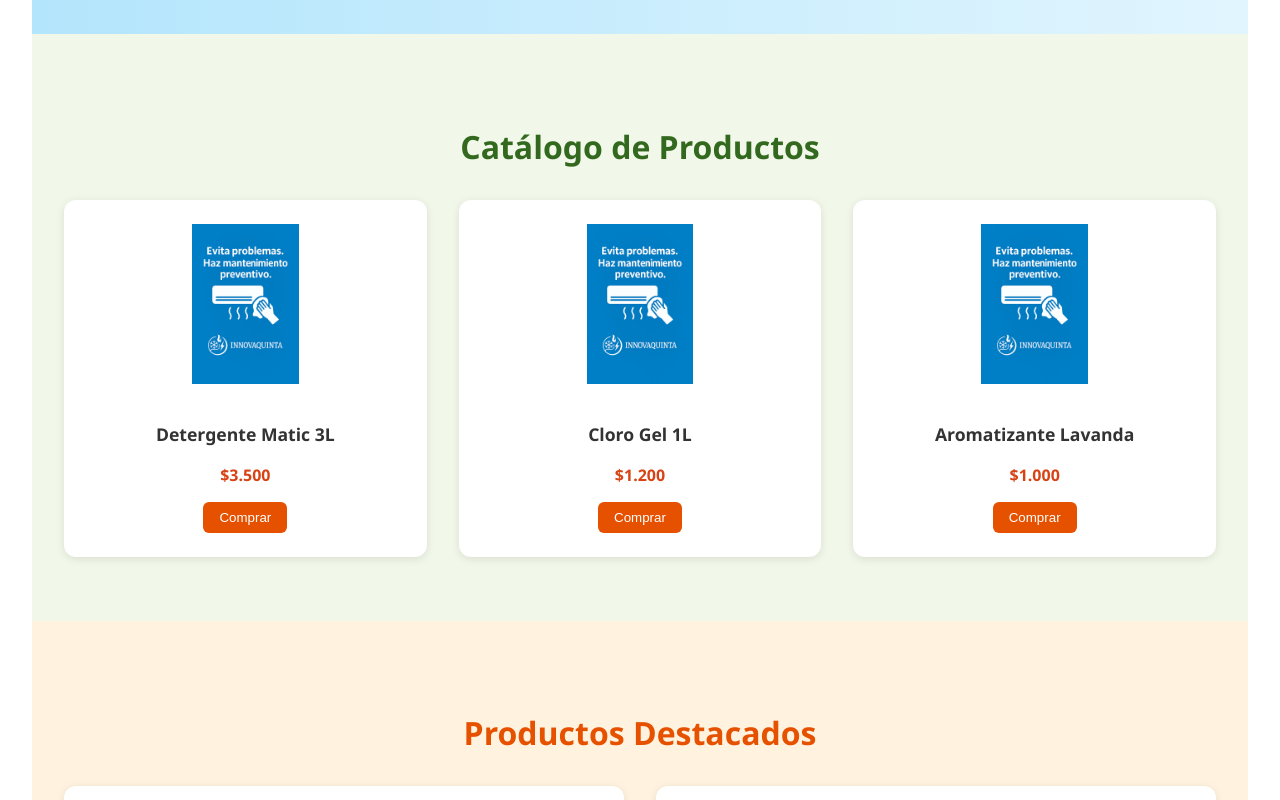
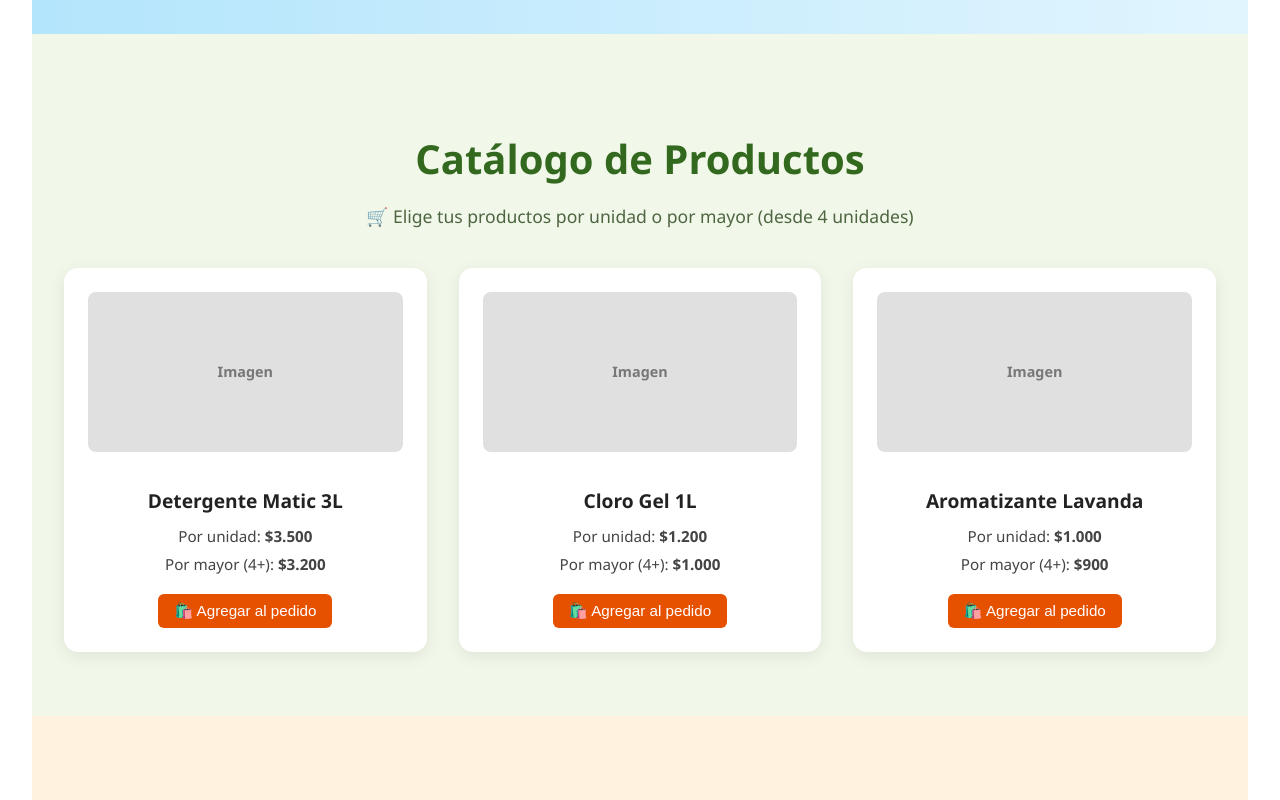
Before and after one commit to Marshelby/joaco-ro, a React (Vite) app: page / in a window 1280 px wide. Shown: the part 860-1660 px from the top of the page. Built offline with nearby package versions, Linux system fonts and the light colour scheme.

Commit message:
Mejorado catálogo: estilos pro, precios por unidad y por mayor, botón con ícono

```diff
--- a/src/components/Catalogo.css
+++ b/src/components/Catalogo.css
@@ -5,9 +5,16 @@
 }
 
 .catalogo h2 {
-  font-size: 2rem;
-  margin-bottom: 2rem;
+  font-size: 2.5rem;
+  margin-bottom: 0.5rem;
   color: #33691e;
+}
+
+.catalogo-subtitulo {
+  font-size: 1.1rem;
+  margin-bottom: 2.5rem;
+  color: #4e6541;
+  font-weight: 500;
 }
 
 .catalogo-grid {
@@ -19,40 +26,56 @@
 .producto-card {
   background-color: white;
   padding: 1.5rem;
-  border-radius: 12px;
-  box-shadow: 0 2px 8px rgba(0,0,0,0.1);
-  transition: transform 0.2s;
+  border-radius: 14px;
+  box-shadow: 0 4px 16px rgba(0,0,0,0.08);
+  transition: transform 0.2s ease, box-shadow 0.2s ease;
+  display: flex;
+  flex-direction: column;
+  align-items: center;
 }
 
 .producto-card:hover {
   transform: translateY(-5px);
+  box-shadow: 0 8px 20px rgba(0,0,0,0.1);
 }
 
-.producto-card img {
+.img-placeholder {
   width: 100%;
   height: 160px;
-  object-fit: contain;
+  background-color: #e0e0e0;
+  border-radius: 8px;
   margin-bottom: 1rem;
+  display: flex;
+  align-items: center;
+  justify-content: center;
+  font-weight: 600;
+  color: #777;
+  font-size: 0.9rem;
 }
 
 .producto-card h3 {
-  font-size: 1.1rem;
-  color: #333;
+  font-size: 1.2rem;
+  color: #222;
+  margin-bottom: 0.5rem;
 }
 
-.precio {
-  color: #00796b;
-  font-weight: bold;
-  margin: 0.5rem 0 1rem;
+.precio-unidad,
+.precio-mayor {
+  font-size: 0.95rem;
+  margin: 0.25rem 0;
+  color: #444;
 }
 
 button {
+  margin-top: 1rem;
   padding: 0.5rem 1rem;
   background-color: #33691e;
   color: white;
   border: none;
-  border-radius: 6px;
+  border-radius: 8px;
+  font-size: 0.95rem;
   cursor: pointer;
+  transition: background-color 0.3s ease;
 }
 
 button:hover {
--- a/src/components/Catalogo.jsx
+++ b/src/components/Catalogo.jsx
@@ -4,47 +4,49 @@ const productos = [
   {
     id: 1,
     nombre: 'Detergente Matic 3L',
-    precio: '$3.500',
-    imagen: '', // sin imagen por ahora
+    precioUnidad: '$3.500',
+    precioMayor: '$3.200',
+    imagen: '',
   },
   {
     id: 2,
     nombre: 'Cloro Gel 1L',
-    precio: '$1.200',
+    precioUnidad: '$1.200',
+    precioMayor: '$1.000',
     imagen: '',
   },
   {
     id: 3,
     nombre: 'Aromatizante Lavanda',
-    precio: '$1.000',
+    precioUnidad: '$1.000',
+    precioMayor: '$900',
     imagen: '',
   },
-  // Puedes agregar más productos después
+  // puedes continuar con los otros 7 productos
 ]
 
 function Catalogo() {
   return (
     <section id="catalogo" className="catalogo">
       <h2>Catálogo de Productos</h2>
+      <p className="catalogo-subtitulo">🛒 Elige tus productos por unidad o por mayor (desde 4 unidades)</p>
       <div className="catalogo-grid">
         {productos.map((producto) => (
           <div className="producto-card" key={producto.id}>
-            <img
-              src={producto.imagen || '/assets/default.jpg'}
-              alt={producto.nombre}
-              onError={(e) => {
-                e.target.onerror = null
-                e.target.src = '/assets/default.jpg'
-              }}
-            />
+            <div className="img-placeholder">
+              <span>Imagen</span>
+            </div>
             <h3>{producto.nombre}</h3>
-            <p className="precio">{producto.precio}</p>
+            <p className="precio-unidad">Por unidad: <strong>{producto.precioUnidad}</strong></p>
+            <p className="precio-mayor">Por mayor (4+): <strong>{producto.precioMayor}</strong></p>
             <a
               href={`https://wa.me/56967215364?text=Hola, quiero comprar el producto: ${producto.nombre}`}
               target="_blank"
               rel="noreferrer"
             >
-              <button>Comprar</button>
+              <button>
+                🛍️ Agregar al pedido
+              </button>
             </a>
           </div>
         ))}
```
